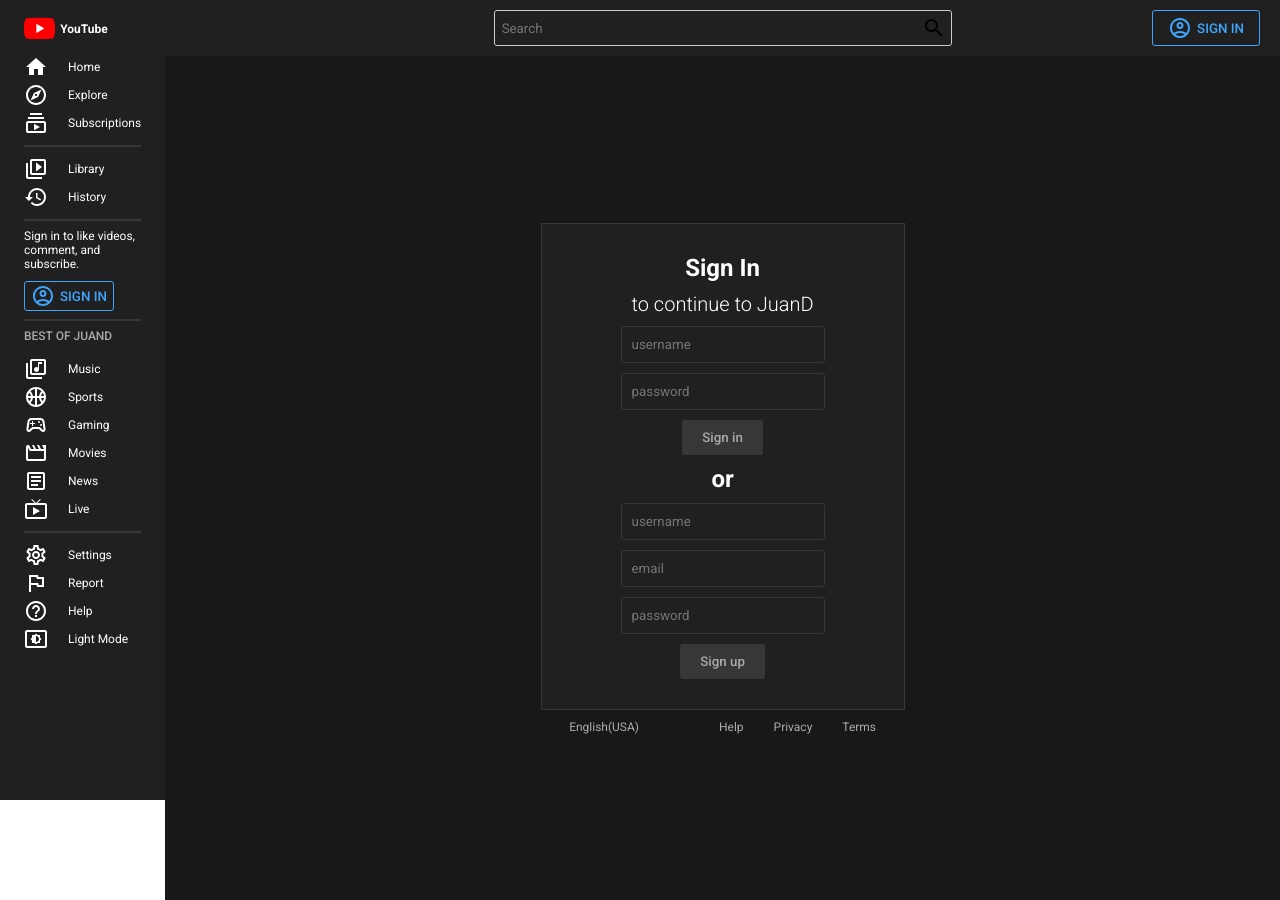
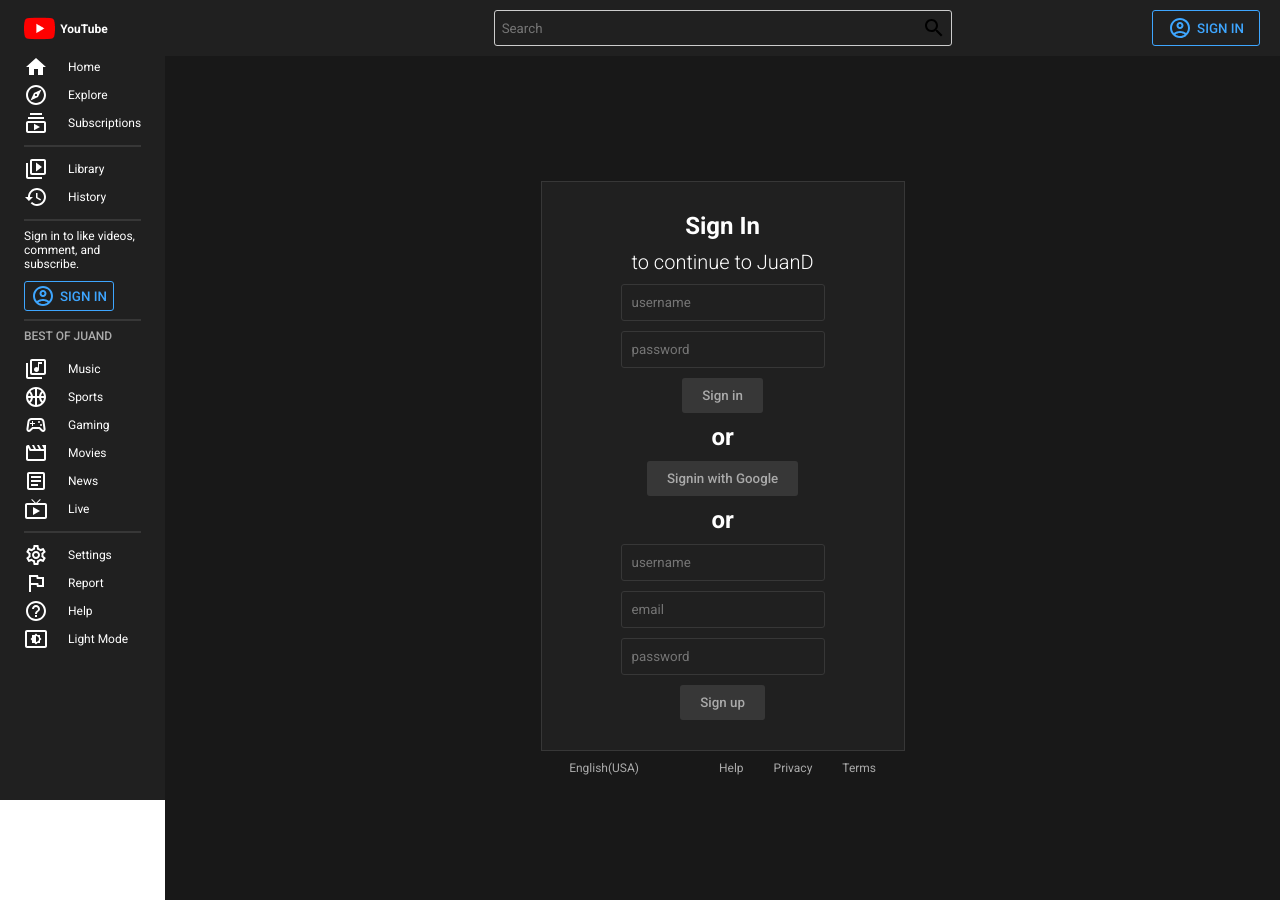
Before and after one commit to jdnarvaez0/youtube-clone, a React (Vite) app in the folder ui/: page /signin in a window 1280 px wide. Built offline with nearby package versions, Linux system fonts and the light colour scheme.

Commit message:
se agrego login con google y firebase

```diff
--- a/ui/package.json
+++ b/ui/package.json
@@ -16,6 +16,7 @@
     "@reduxjs/toolkit": "^1.9.3",
     "axios": "^1.3.4",
     "dotenv": "^16.0.3",
+    "firebase": "^9.18.0",
     "react": "^18.2.0",
     "react-dom": "^18.2.0",
     "react-redux": "^8.0.5",
--- /dev/null
+++ b/ui/src/firebase.js
@@ -0,0 +1,16 @@
+import { initializeApp } from "firebase/app";
+import { getAuth, GoogleAuthProvider } from "firebase/auth";
+
+const firebaseConfig = {
+	apiKey: "AIzaSyCofvmelHDHhaetXyyQ-ONBNeLfHr8P8rw",
+	authDomain: "clone-ae52d.firebaseapp.com",
+	projectId: "clone-ae52d",
+	storageBucket: "clone-ae52d.appspot.com",
+	messagingSenderId: "749142083305",
+	appId: "1:749142083305:web:4efa130f39a4c2bf451278",
+};
+
+const app = initializeApp(firebaseConfig);
+export const auth = getAuth();
+export const provider = new GoogleAuthProvider();
+export default app;
--- a/ui/src/pages/SignIn.jsx
+++ b/ui/src/pages/SignIn.jsx
@@ -3,6 +3,8 @@
 import axios from "axios";
 import { useDispatch } from "react-redux";
 import { loginFailure, loginStart, loginSuccess } from "../redux/userSlice";
+import { auth, provider } from "../firebase";
+import { signInWithPopup } from "firebase/auth";
 
 const Container = styled.div`
 	display: flex;
@@ -85,6 +87,27 @@
 		}
 	};
 
+	const signInWithGoogle = async () => {
+		dispatch(loginStart());
+		signInWithPopup(auth, provider)
+			.then((result) => {
+				axios
+					.post("/auth/google", {
+						name: result.user.displayName,
+						email: result.user.email,
+						img: result.user.photoURL,
+					})
+					.then((res) => {
+						console.log(res);
+						dispatch(loginSuccess(res.data));
+						navigate("/");
+					});
+			})
+			.catch((error) => {
+				dispatch(loginFailure());
+			});
+	};
+
 	return (
 		<Container>
 			<Wrapper>
@@ -100,6 +123,8 @@
 					onChange={(e) => setPassword(e.target.value)}
 				/>
 				<Button onClick={handleLogin}>Sign in</Button>
+				<Title>or</Title>
+				<Button onClick={signInWithGoogle}>Signin with Google</Button>
 				<Title>or</Title>
 				<Input
 					placeholder="username"
```
Also changed, not shown: 1 other file (tests, documents, lock files or other folders).
